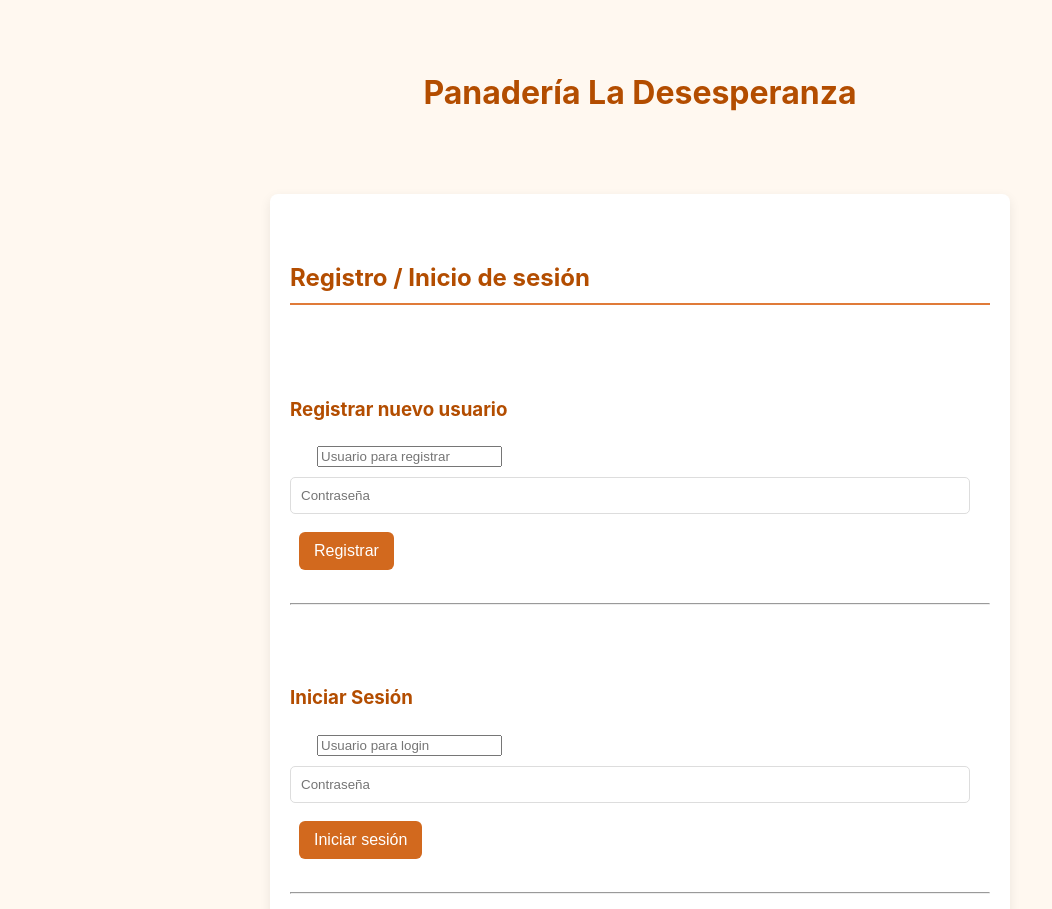
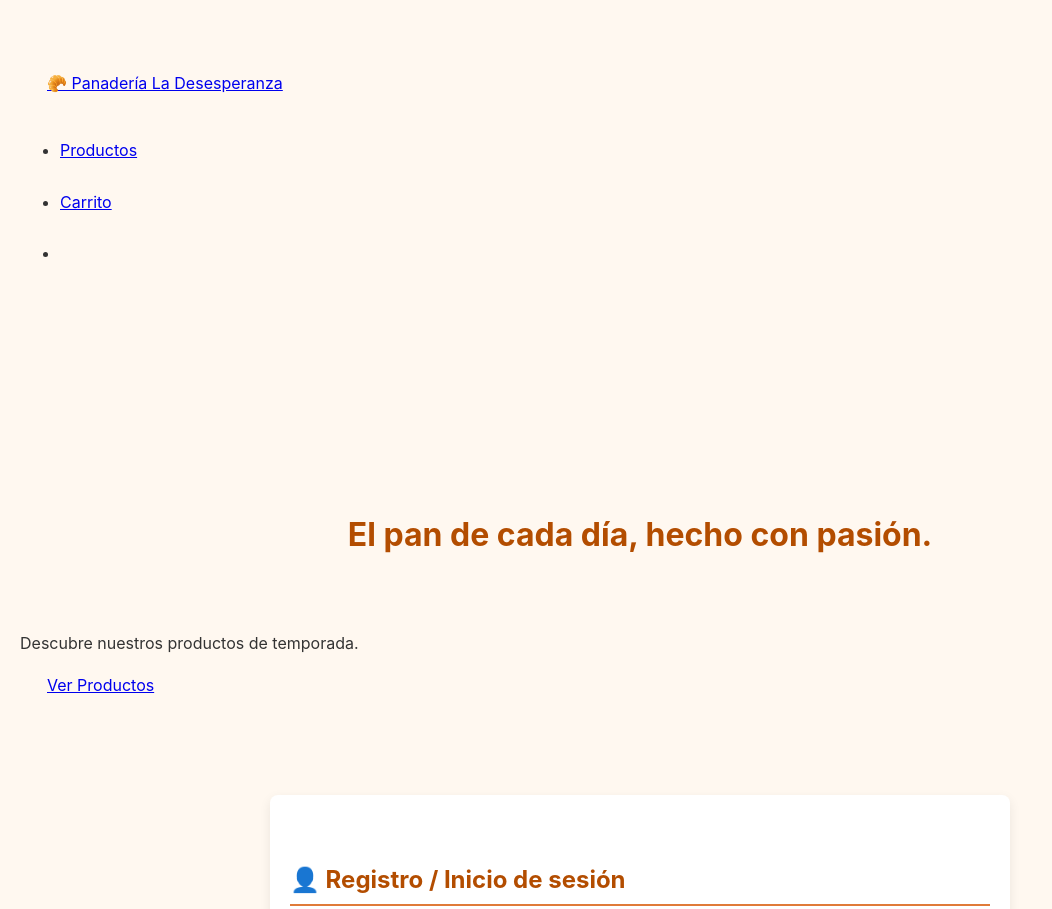
Before and after one commit to Angel300808/Panaderia, a website: page public/index.html in a window 1280 px wide. Shown: the top 909 px of the page, without its empty margins (0-1052 px from the left). Drawn offline with Linux system fonts and the light colour scheme; no server answers.

Commit message:
Refactor HTML structure and improve navigation

```diff
--- a/public/index.html
+++ b/public/index.html
@@ -7,10 +7,32 @@
   <link rel="stylesheet" href="style.css">
 </head>
 <body>
-  <h1> Panadería La Desesperanza</h1>
+
+    <header>
+    <nav class="container">
+      <a href="/" class="logo">🥐 Panadería La Desesperanza</a>
+      <ul class="nav-links">
+        <li><a href="#productos-section">Productos</a></li>
+        <li><a href="#carrito-section">Carrito</a></li>
+        <li><a href="#admin-section" id="nav-admin-link" style="display:none;">Admin</a></li>
+      </ul>
+      <div id="nav-auth">
+              </div>
+    </nav>
+  </header>
+
+    <div class="hero">
+    <div class="hero-content">
+      <h1>El pan de cada día, hecho con pasión.</h1>
+      <p>Descubre nuestros productos de temporada.</p>
+      <a href="#productos-section" class="btn-primary">Ver Productos</a>
+    </div>
+  </div>
+
+    <main class="container">
 
         <section id="auth-section">
-    <h2> Registro / Inicio de sesión</h2>
+      <h2>👤 Registro / Inicio de sesión</h2>
 
       <div id="register">
         <h3>Registrar nuevo usuario</h3>
@@ -25,11 +47,10 @@
         <input id="login-password" type="password" placeholder="Contraseña">
         <button id="btn-login">Iniciar sesión</button>
       </div>
-    <hr>
+      <hr id="auth-hr" style="display:none;">
 
             <div id="welcome-section" style="display:none;">
         <p id="welcome-msg"></p>
-      <button id="btn-logout">Cerrar sesión</button>
       </div>
 
             <p id="auth-msg"></p>
@@ -45,12 +66,10 @@
       <ul id="carrito"></ul>
       <button id="btnRealizarPedido" class="btn-success" style="width: 100%;">Realizar Pedido</button>
       <p id="pedido-msg" style="text-align: center; color: green; font-weight: bold;"></p>
-
-
     </section>
 
         <section id="admin-section" style="display:none;">
-    <h2> Panel de Administrador </h2>
+      <h2>🛠️ Panel de Administrador (CRUD)</h2>
       <button id="btnNuevoProducto" class="btn-success">+ Agregar Producto</button>
 
       <div style="overflow-x: auto; margin-top: 15px;">
@@ -69,6 +88,7 @@
         </table>
       </div>
     </section>
+  </main>
 
     <div id="productoModal" class="modal-overlay" style="display: none;">
     <div class="modal-content">
@@ -109,12 +129,6 @@
     </div>
   </div>
 
-<section id="carrito-section" style="display:none;">
-    <h2> Carrito</h2>
-    <ul id="carrito"></ul>
-
-
-
   <script src="app.js"></script>
 </body>
 </html>
```
Lines whose indentation alone changed are shown as unchanged.
